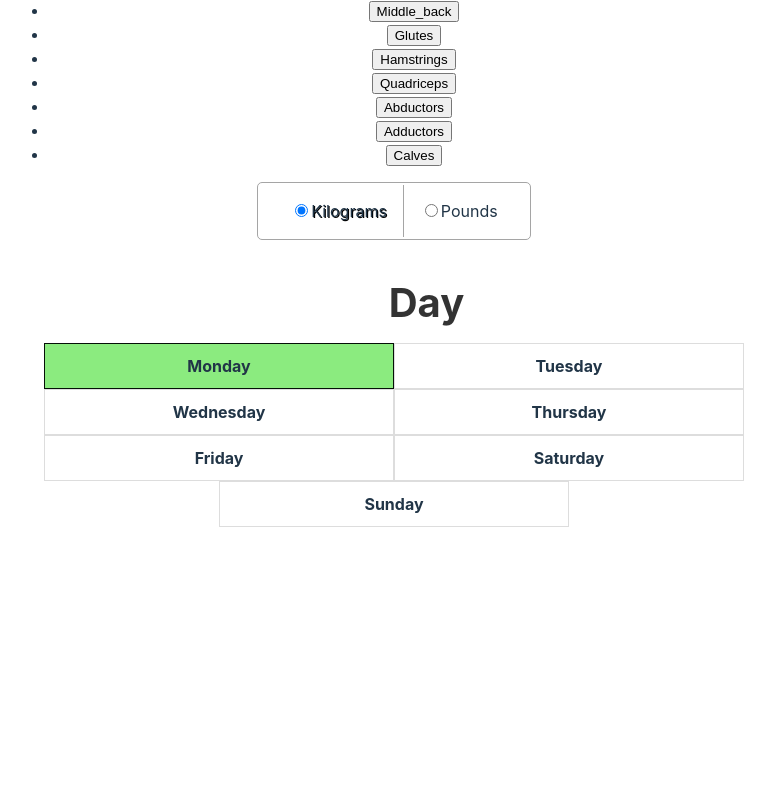
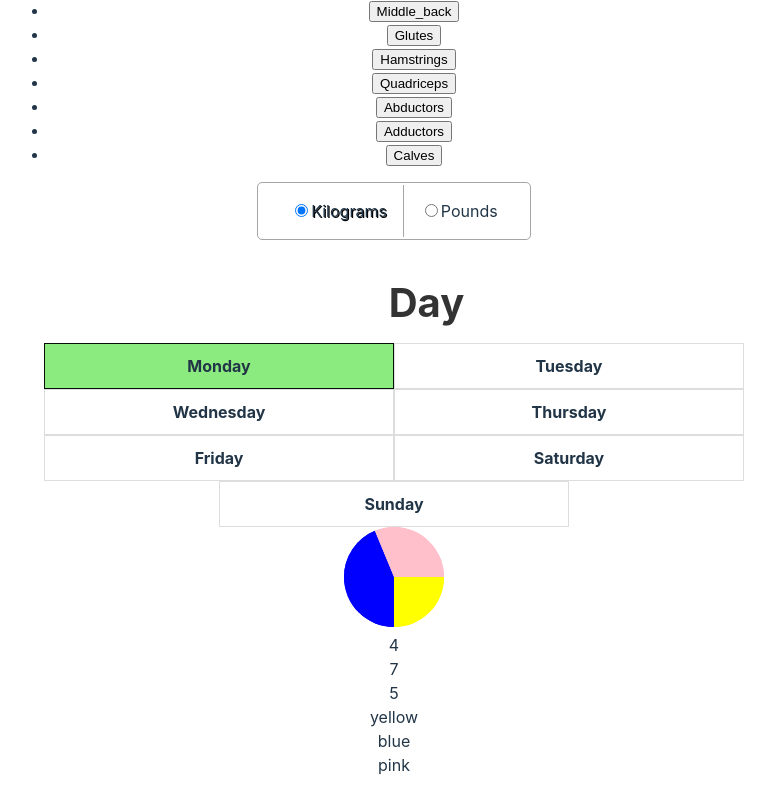
Before and after one commit to simon-s-99/workout-planner, a React (Vite) app: page / in a window 1280 px wide. Shown: the part 351-1160 px from the top of the page, without its empty margins (246-1021 px from the left). Before the commit the page ends 910 px from the top, so only its background shows below. Built offline with nearby package versions, Linux system fonts and the light colour scheme.

Commit message:
feat: create canvas and get it to display portions of a cirlce

```diff
--- a/src/App.css
+++ b/src/App.css
@@ -64,3 +64,8 @@
 .UnitsPicker label:has(input:checked) {
   text-shadow: 1px 1px 0px black;
 }
+
+.PieChart svg {
+  width: 300px;
+  height: 300px;
+}
--- a/src/App.tsx
+++ b/src/App.tsx
@@ -5,6 +5,7 @@ import type { Settings, Weekday } from "./types";
 import MuscleCategory from './components/MuscleCategory';
 import WeekdayPicker from "./components/WeekdayPicker";
 import UnitsPicker from "./components/UnitsPicker";
+import PieChart from "./components/PieChart";
 
 const App: React.FC = () => {
   const [settings, setSettings] = useState<Settings>({
@@ -23,6 +24,7 @@ const App: React.FC = () => {
         selectedWeekday={selectedWeekday}
         setSelectedWeekday={setSelectedWeekday as React.Dispatch<React.SetStateAction<Weekday>>}
       />
+      <PieChart/>
     </div>
   );
 };
--- /dev/null
+++ b/src/components/PieChart.tsx
@@ -0,0 +1,64 @@
+import { useEffect, useRef } from "react";
+
+interface PieChartProps {
+  // Sets
+  // Muscle groups
+}
+
+const PieChart: React.FC<PieChartProps> = ({}) => {
+  const map = new Map<string, number>();
+  // Test values
+  map.set("legs", 4);
+  map.set("arms", 7);
+  map.set("chest", 5);
+
+  // Grab the element, the same as doing document.getElementById("canvas")
+  const canvasRef = useRef(null);
+  const colors = ["yellow", "blue", "pink"];
+  const values = Array.from(map);
+
+  useEffect(() => {
+    const canvas = canvasRef.current;
+    const canvasContext = canvas.getContext("2d");
+    let total: number = 0;
+    let end = 0;
+
+    for (let value of map.values()) {
+      total += value;
+    }
+
+    for (let i = 0; i < map.size; i++) {
+      canvasContext.fillStyle = colors[i];
+      canvasContext.beginPath();
+      canvasContext.moveTo(100 / 2, 100 / 2);
+      canvasContext.arc(
+        100 / 2,
+        100 / 2,
+        100 / 2,
+        end,
+        end + Math.PI * 2 * (values[i][1] / total),
+        false
+      );
+      canvasContext.lineTo(100 / 2, 100 / 2);
+      canvasContext.fill();
+      end += Math.PI * 2 * (values[i][1] / total);
+    }
+  });
+
+  return (
+    <div className="PieChart">
+      <canvas ref={canvasRef} width={100} height={100}></canvas>
+      {values.map((value, index) => {
+        return <div key={index}>{value[1]}</div>;
+      })}
+
+      {colors.map((color, index) => {
+        return (
+            <div key={index}>{color}</div>
+        )
+      })}
+    </div>
+  );
+};
+
+export default PieChart;
```
